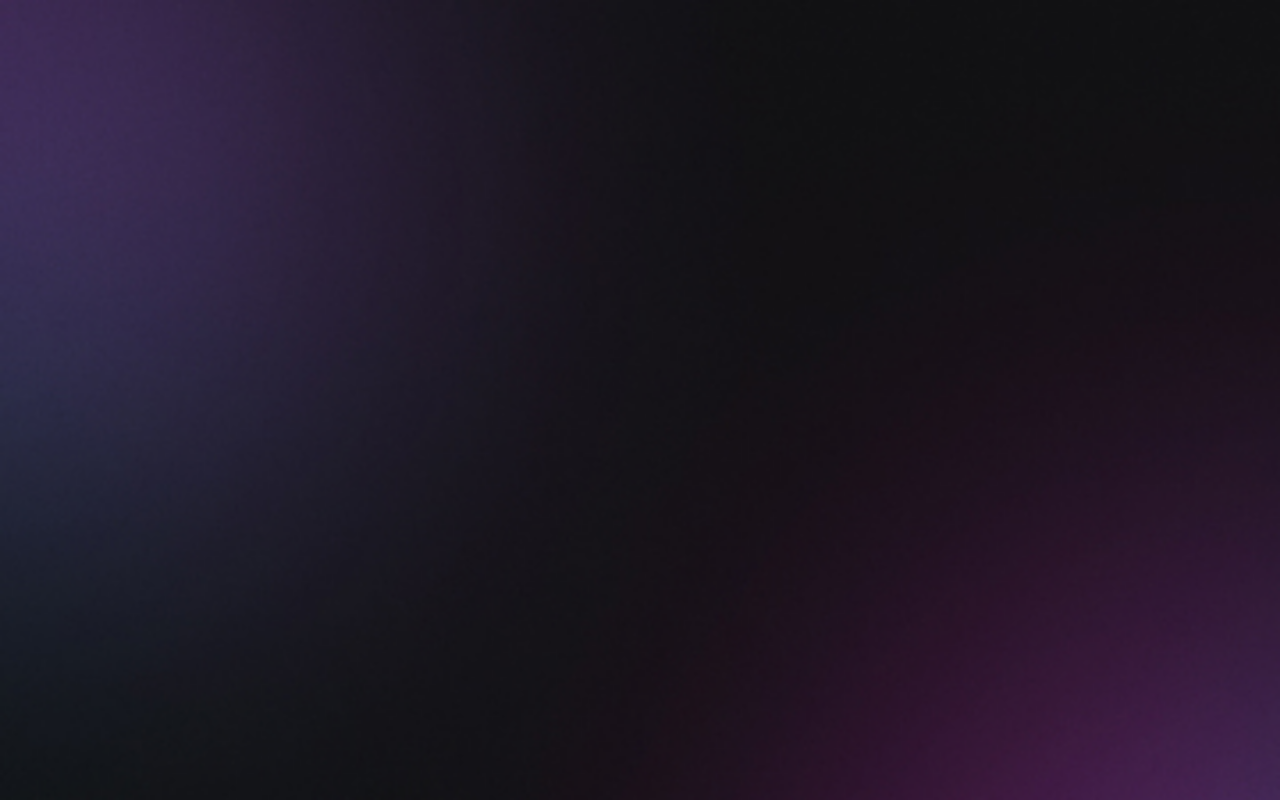
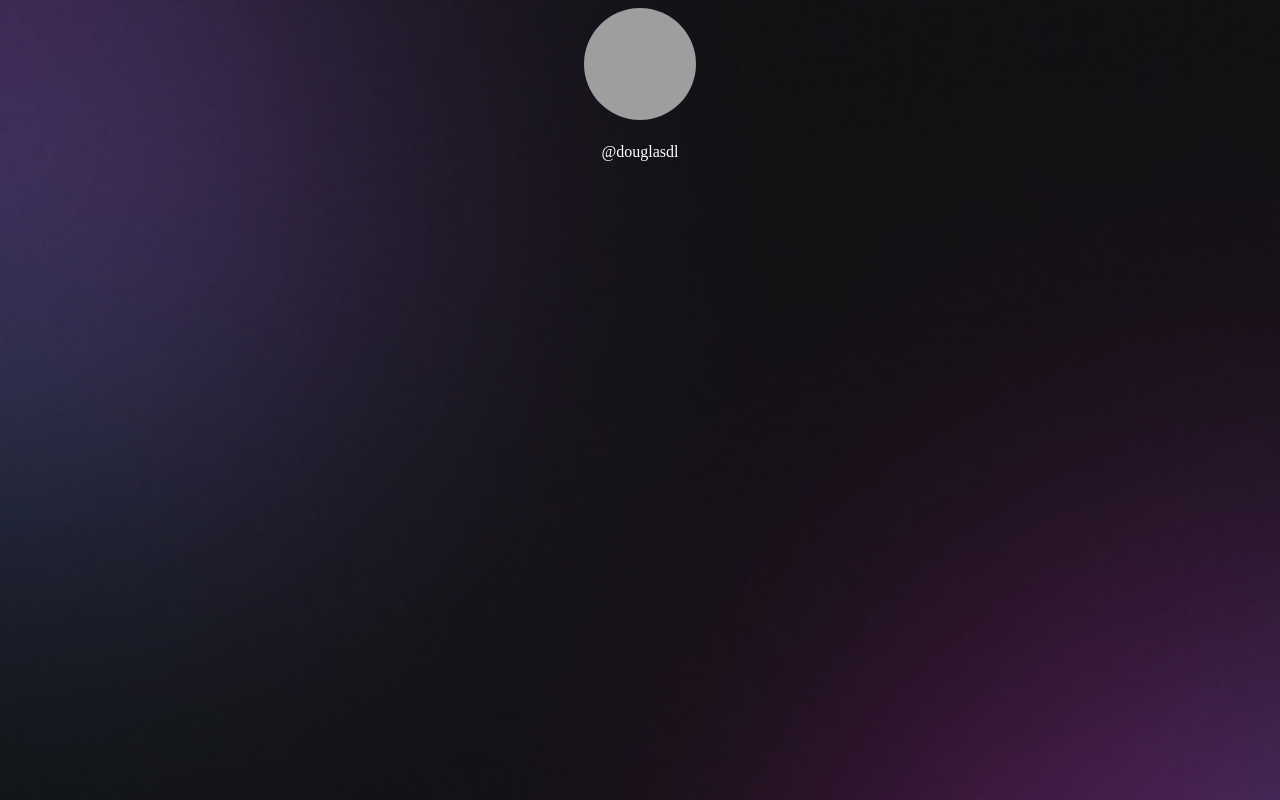
Before and after one commit to douglasdl/DevLinks, a plain HTML site: page index.html in a window 1280 px wide. Drawn offline with Linux system fonts and the light colour scheme; grey boxes are pictures that could not be loaded.

Commit message:
feat: add the profile

```diff
--- a/index.html
+++ b/index.html
@@ -1,12 +1,21 @@
 <!DOCTYPE html>
-<html lang="en">
+<html lang="pt-br">
 <head>
-    <meta charset="UTF-8">
-    <meta name="viewport" content="width=device-width, initial-scale=1.0">
-    <title>Document</title>
-    <link rel="stylesheet" href="style.css">
+  <meta charset="UTF-8">
+  <link rel="preconnect" href="https://fonts.googleapis.com" />
+  <link rel="preconnect" href="https://fonts.gstatic.com" crossorigin />
+  <meta http-equiv="X-UA-Compatible" content="IE=edge">
+  <meta name="viewport" content="width=device-width, initial-scale=1.0">
+  <title>DevLinks</title>
+  <link rel="stylesheet" href="style.css">
+  <link href="https://fonts.googleapis.com/css2?family=Inter:wght@100..900&display=swap" rel="stylesheet" />
 </head>
 <body>
-
+  <div id="container">
+    <div id="profile">
+      <img src="https://github.com/douglasdl.png" alt="Perfil">
+      <p>@douglasdl</p>
+    </div>
+  </div>
 </body>
 </html>
--- a/style.css
+++ b/style.css
@@ -6,3 +6,30 @@ body {
 
   /* background: url(./assets/bg-mobile.jpg) no-repeat top center/cover; */
 }
+
+body * {
+  font-family: 'Inter' sans-serif;
+  color: white;
+}
+
+#container {
+  width: 360px;
+  height: 712px;
+  margin: auto;
+}
+
+#profile {
+  text-align: center;
+}
+
+#profile img {
+  width: 112px;
+  height: 112px;
+  border-radius: 100%;
+}
+
+#profile p {
+  font-weight: 500;
+  font-size: 16px;
+  line-height: 24px;
+}
```
Also changed, not shown: 1 other file.
